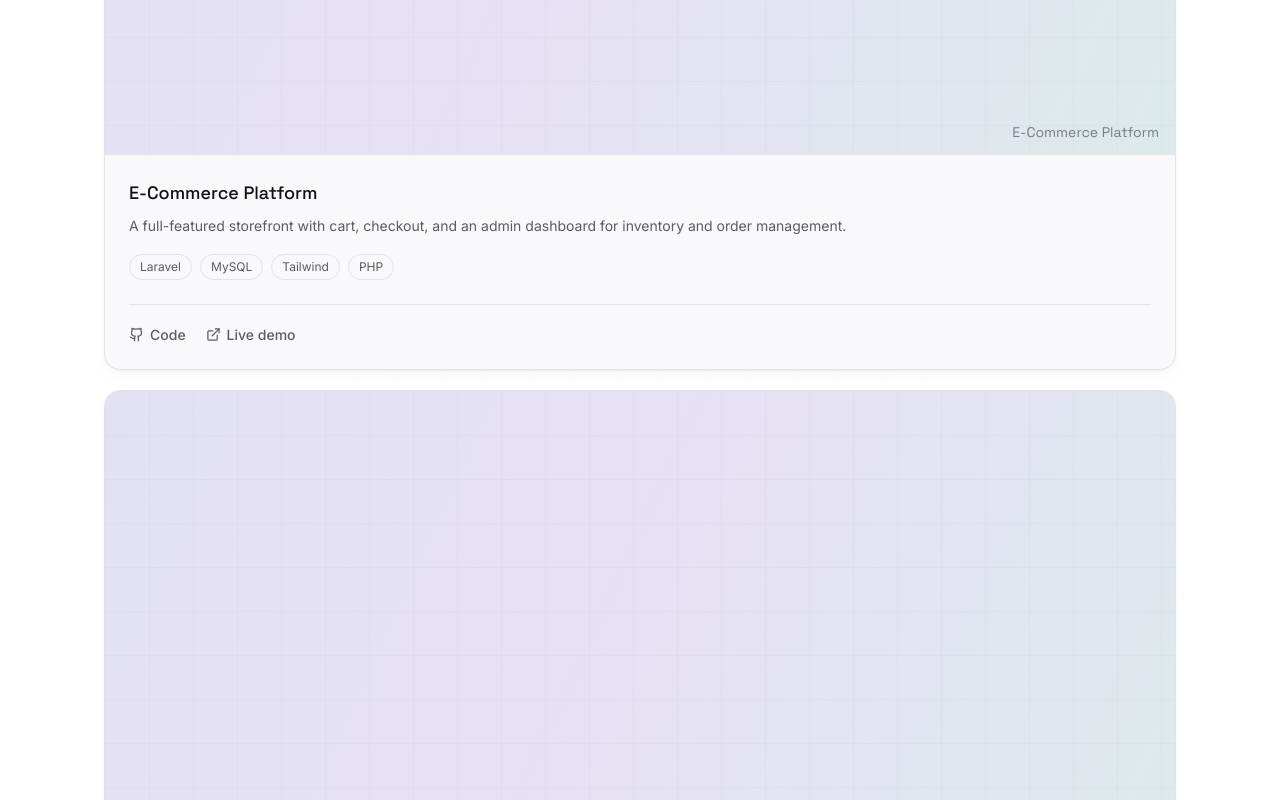
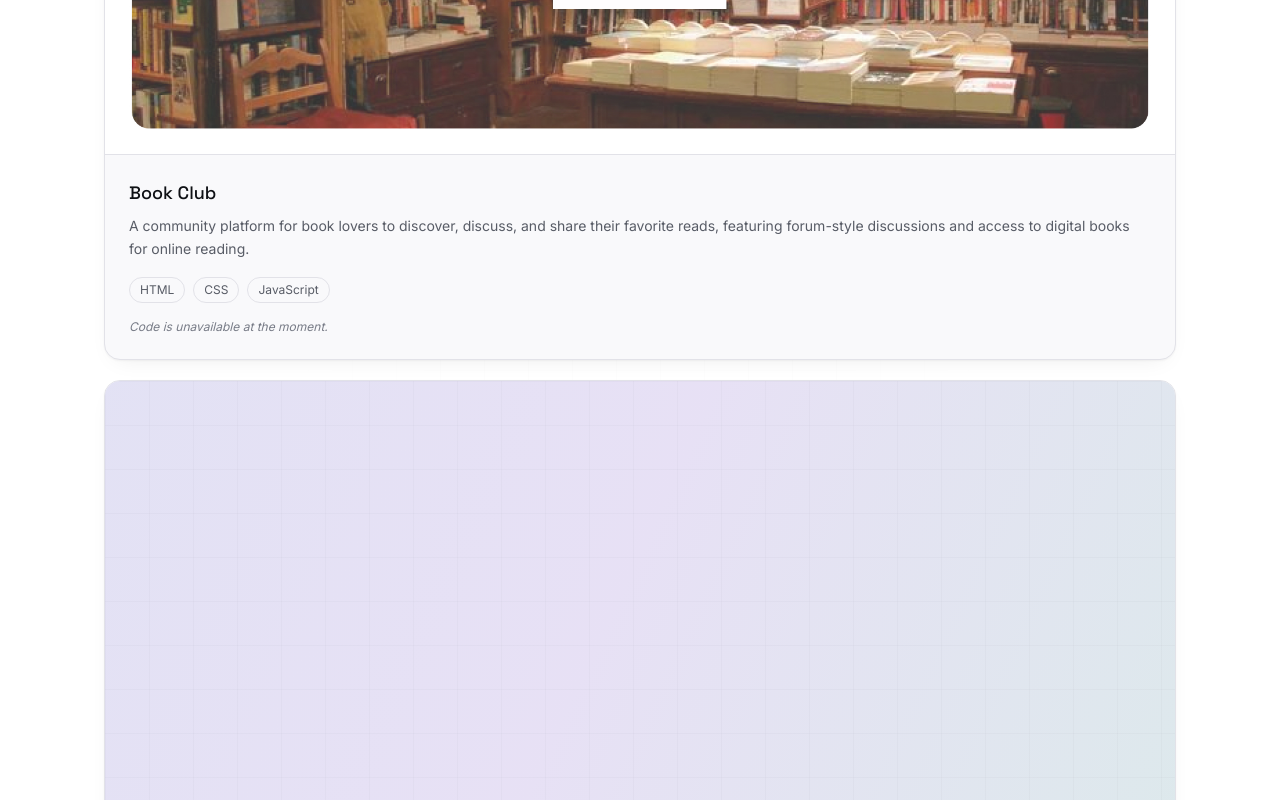
Before and after one commit to ranshade/portfolio, a React (Vite) app: page / in a window 1280 px wide. Shown: the part 3580-4380 px from the top of the page. Built offline with nearby package versions, Linux system fonts and the light colour scheme.

Commit message:
added book club project

```diff
--- a/src/components/Experience.jsx
+++ b/src/components/Experience.jsx
@@ -1,3 +1,4 @@
+
 import { experience } from "../data/experience.js";
 import Reveal from "./Reveal.jsx";
 import Section from "./Section.jsx";
@@ -7,31 +8,77 @@ export default function Experience() {
   return (
     <Section id="experience" tone="raised">
       <div className="section-shell">
-        <SectionHeader index="04" eyebrow="Experience" title="Where I've worked." />
+        <SectionHeader
+          index="04"
+          eyebrow="Experience"
+          title="Where I've worked."
+        />
 
         <ol className="relative mt-12 space-y-10 border-l border-ink-700 pl-8 sm:pl-10">
           {experience.map((item, index) => (
-            <Reveal as="li" key={`${item.role}-${item.company}`} delay={index * 90} className="relative">
-              <span className="absolute -left-[41px] top-1.5 h-3 w-3 rounded-full border-2 border-ink-900 bg-signal-indigo sm:-left-[49px]" />
+            <Reveal
+              as="li"
+              key={`${item.role}-${item.company}`}
+              delay={index * 90}
+              className="relative"
+            >
+              {/* Timeline marker */}
+              <span
+                className="
+                  absolute
+                  -left-[41px]
+                  top-1.5
+                  h-3
+                  w-3
+                  rounded-full
+                  border-2
+                  border-ink-900
+                  bg-signal-indigo
+                  sm:-left-[49px]
+                "
+              />
 
+              {/* Role + Company + Date */}
               <div className="flex flex-col gap-1.5 sm:flex-row sm:items-baseline sm:justify-between">
                 <h3 className="font-display text-lg font-medium text-mist-100">
-                  {item.role} <span className="text-mist-600">· {item.company}</span>
+                  {item.role}
+
+                  <span className="text-mist-600">
+                    {" "}
+                    · {item.company}
+                  </span>
                 </h3>
-                <span className="font-mono text-xs text-mist-600">{item.date}</span>
+
+                <span className="font-mono text-xs text-mist-600">
+                  {item.date}
+                </span>
               </div>
 
+              {/* Description */}
               <p className="mt-2.5 max-w-prose text-sm leading-relaxed text-mist-500">
                 {item.description}
               </p>
 
+              {/* Technologies */}
+              {item.technologies?.length > 0 && (
                 <div className="mt-3 flex flex-wrap gap-2">
                   {item.technologies.map((tech) => (
-                  <span key={tech} className="chip text-mist-600">
+                    <span
+                      key={tech}
+                      className="chip text-mist-600"
+                    >
                       {tech}
                     </span>
                   ))}
                 </div>
+              )}
+
+              {/* Optional note */}
+              {item.note && (
+                <p className="mt-3 text-xs italic text-mist-600">
+                  {item.note}
+                </p>
+              )}
             </Reveal>
           ))}
         </ol>
--- a/src/components/ProjectCard.jsx
+++ b/src/components/ProjectCard.jsx
@@ -1,34 +1,68 @@
 import { ExternalLink, Github } from "lucide-react";
 
 export default function ProjectCard({ project }) {
-  const { title, description, technologies, github, demo } = project;
+  const {
+    title,
+    description,
+    technologies,
+    github,
+    demo,
+    image,
+    note,
+  } = project;
 
   return (
     <article className="surface-card-interactive group flex h-full flex-col overflow-hidden">
+      {/* Project Image */}
       <div className="relative aspect-video overflow-hidden border-b border-ink-700 bg-ink-850">
+        {image ? (
+          <img
+            src={image}
+            alt={`${title} project preview`}
+            className="h-full w-full object-cover transition-transform duration-500 group-hover:scale-[1.03]"
+          />
+        ) : (
+          <>
             <div className="absolute inset-0 bg-signal-gradient opacity-[0.1] transition-opacity duration-300 group-hover:opacity-[0.18]" />
             <div className="absolute inset-0 bg-grid-pattern bg-grid opacity-40" />
+
             <span className="absolute bottom-3 right-4 font-display text-sm text-mist-600">
               {title}
             </span>
+          </>
+        )}
       </div>
 
+      {/* Project Details */}
       <div className="flex flex-1 flex-col p-6">
-        <h3 className="font-display text-lg font-medium text-mist-100">{title}</h3>
-        <p className="mt-2 flex-1 text-sm leading-relaxed text-mist-500">{description}</p>
+        <h3 className="font-display text-lg font-medium text-mist-100">
+          {title}
+        </h3>
 
+        <p className="mt-2 flex-1 text-sm leading-relaxed text-mist-500">
+          {description}
+        </p>
+
+        {/* Technologies */}
         <div className="mt-4 flex flex-wrap gap-2">
           {technologies.map((tech) => (
-            <span
-              key={tech}
-              className="chip"
-            >
+            <span key={tech} className="chip">
               {tech}
             </span>
           ))}
         </div>
 
+        {/* Code unavailable note */}
+        {note && (
+          <p className="mt-4 text-xs italic text-mist-600">
+            {note}
+          </p>
+        )}
+
+        {/* Links */}
+        {(github || demo) && (
           <div className="mt-6 flex items-center gap-5 border-t border-ink-700 pt-5 text-sm">
+            {github && (
               <a
                 href={github}
                 target="_blank"
@@ -39,6 +73,9 @@ export default function ProjectCard({ project }) {
                 <Github size={15} />
                 Code
               </a>
+            )}
+
+            {demo && (
               <a
                 href={demo}
                 target="_blank"
@@ -49,7 +86,9 @@ export default function ProjectCard({ project }) {
                 <ExternalLink size={15} />
                 Live demo
               </a>
+            )}
           </div>
+        )}
       </div>
     </article>
   );
--- a/src/data/projects.js
+++ b/src/data/projects.js
@@ -1,73 +1,83 @@
+
 // ─────────────────────────────────────────────────────────────
-// TODO: these six entries are still the template's placeholders.
-// Swap in your real projects and set `github` / `demo` to actual
-// URLs — right now they all point at "#", which is the fastest
-// way to lose a recruiter who clicks through.
-//
-// You said 10+ projects completed, so pick the 4–6 you'd most
-// want to be judged on. `featured: true` makes a card span the
-// full width of the grid; keep it to two at most.
+// PROJECTS
+// ─────────────────────────────────────────────────────────────
+// GitHub and demo links are currently unavailable.
+// Add the actual URLs when the projects are ready to be shared.
 // ─────────────────────────────────────────────────────────────
 
+import bookClubImage from "../assets/book-club.jpg";
+
 export const projects = [
-  {
-    title: "E-Commerce Platform",
-    description:
-      "A full-featured storefront with cart, checkout, and an admin dashboard for inventory and order management.",
-    image: "",
-    technologies: ["Laravel", "MySQL", "Tailwind", "PHP"],
-    github: "#",
-    demo: "#",
-    featured: true,
-  },
+{
+  title: "Book Club",
+  description:
+    "A community platform for book lovers to discover, discuss, and share their favorite reads, featuring forum-style discussions and access to digital books for online reading.",
+  image: bookClubImage,
+  technologies: ["HTML", "CSS", "JavaScript"],
+  // github: "#",
+  // demo: "#",
+  note: "Code is unavailable at the moment.",
+  featured: true,
+},
+
   {
     title: "Task Management App",
     description:
       "A drag-and-drop project board with real-time sync, team workspaces, and activity history.",
     image: "",
     technologies: ["Next.js", "React", "Tailwind"],
-    github: "#",
-    demo: "#",
+    // github: "#",
+    // demo: "#",
+    note: "Code is unavailable at the moment.",
     featured: true,
   },
+
   {
     title: "Modern Dashboard",
     description:
       "An analytics dashboard with live data visualization, custom report builder, and role-based access.",
     image: "",
     technologies: ["Next.js", "REST API", "MySQL"],
-    github: "#",
-    demo: "#",
+    // github: "#",
+    // demo: "#",
+    note: "Code is unavailable at the moment.",
     featured: false,
   },
+
   {
     title: "Portfolio Website",
     description:
       "A design-forward personal site with case studies, a content-driven blog, and a custom CMS integration.",
     image: "",
     technologies: ["React", "Tailwind", "Figma"],
-    github: "#",
-    demo: "#",
+    // github: "#",
+    // demo: "#",
+    note: "Code is unavailable at the moment.",
     featured: false,
   },
+
   {
     title: "Booking System",
     description:
       "An appointment scheduling tool with calendar sync, automated reminders, and payment collection.",
     image: "",
     technologies: ["Flutter", "Dart", "Laravel"],
-    github: "#",
-    demo: "#",
+    // github: "#",
+    // demo: "#",
+    note: "Code is unavailable at the moment.",
     featured: false,
   },
+
   {
     title: "AI Web Application",
     description:
       "A chat-based research assistant with streaming responses, source citations, and saved sessions.",
     image: "",
     technologies: ["React Native", "REST API", "Laravel"],
-    github: "#",
-    demo: "#",
+    // github: "#",
+    // demo: "#",
+    note: "Code is unavailable at the moment.",
     featured: false,
   },
 ];
```
Also changed, not shown: src/assets/book-club.jpg (added). Lines whose indentation alone changed are shown as unchanged.
